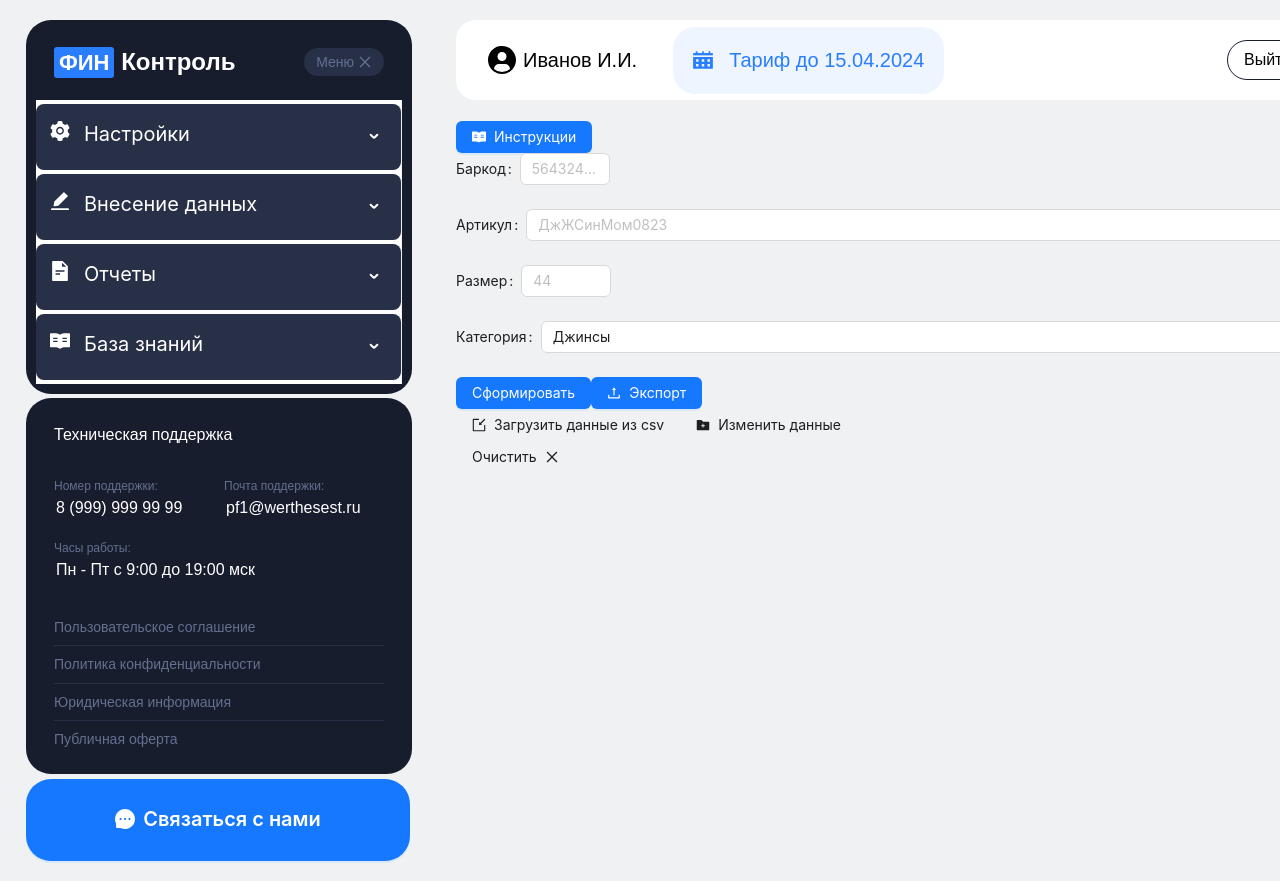
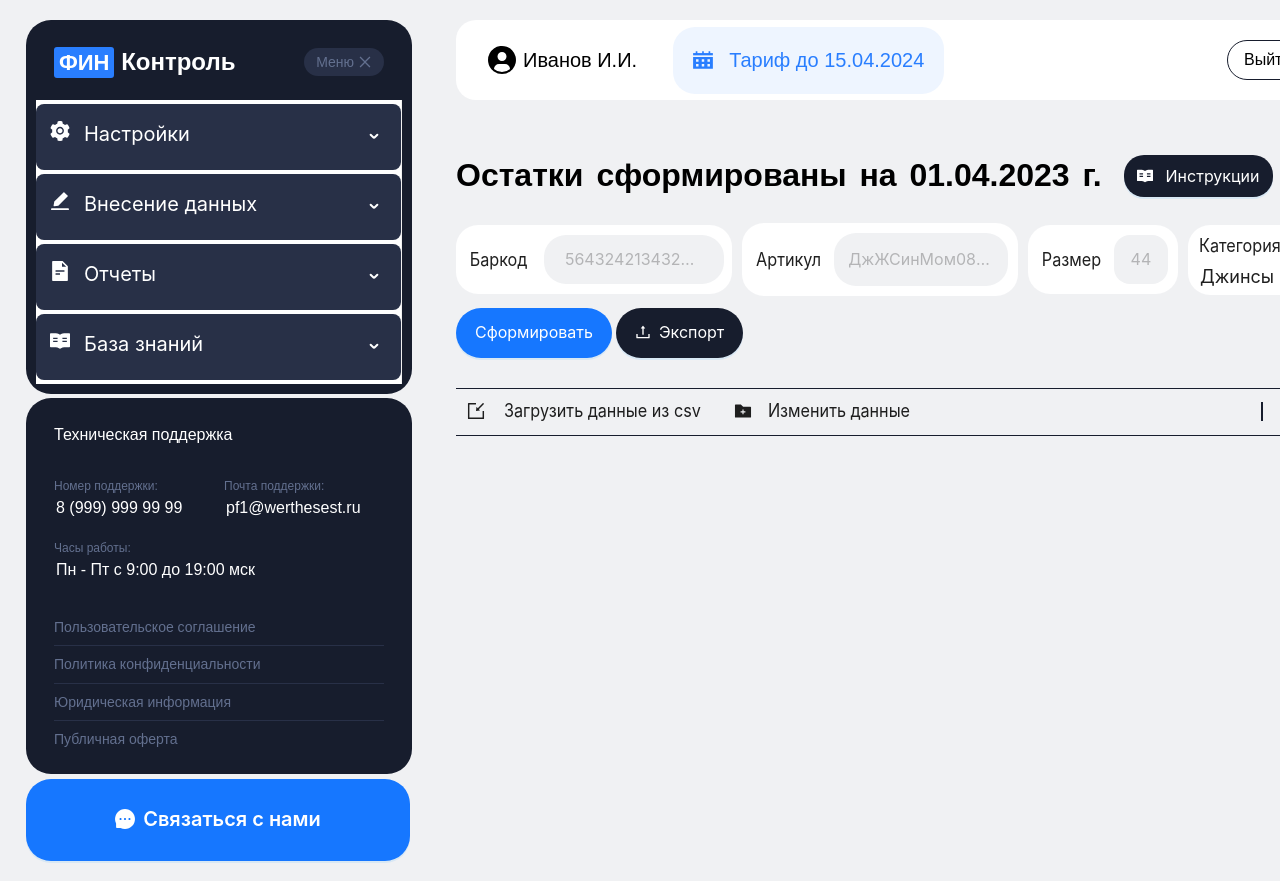
Before and after one commit to sherrasy/fin-control-site, a React (Vite) app in the folder fin-control-site/: page / in a window 1280 px wide. Shown: the top 881 px of the page. Built offline with nearby package versions, Linux system fonts and the light colour scheme.

Commit message:
feat: добавляет центральную секцию wip#2

```diff
--- a/fin-control-site/src/components/filters/filters.tsx
+++ b/fin-control-site/src/components/filters/filters.tsx
@@ -3,31 +3,34 @@ import { ReadFilled, UploadOutlined } from "@ant-design/icons";
 import { CategoryName } from "@utils/constant";
 
 function Filters(): JSX.Element {
+    const date = '01.04.2023';
     return (
         <div className='filters'>
             <div className="filters__heading">
-                <h1 className="filters__title"></h1>
+                <h1 className="filters__title"> Остатки сформированы на {date} г.</h1>
                 <Button type='primary' icon={<ReadFilled />} className="filters__info-btn">Инструкции</Button>
             </div>
             <div className="filters__container">
                 <Form className="filters__form filters-form" autoComplete="off">
                     <Form.Item label="Баркод" name='barcode' className="filters-form__item">
-                        <InputNumber placeholder="5643242134323099" />
+                        <InputNumber controls={false} placeholder="5643242134323099" className="custom-input input-barcode"/>
                     </Form.Item>
                     <Form.Item label="Артикул" name='part_number' className="filters-form__item">
-                        <Input placeholder="ДжЖСинМом0823" />
+                        <Input placeholder="ДжЖСинМом0823" className="custom-input input-part_number" />
                     </Form.Item>
                     <Form.Item label="Размер" name='size' className="filters-form__item">
-                        <InputNumber placeholder="44" />
+                        <Input placeholder="44" className="custom-input input-size"/>
                     </Form.Item>
                     <Form.Item label="Категория" name='category' className="filters-form__item">
-                        <Select  defaultValue={CategoryName.jeans}>
+                        <Select  defaultValue={CategoryName.jeans} className="custom-select">
                             {Object.entries(CategoryName).map(([key, value]) => <Select.Option key={key} value={key}>{value}</Select.Option>)}
                         </Select>
                     </Form.Item>
                 </Form>
-                <Button type="primary" className="filters__submit-btn">Сформировать</Button>
-                <Button type="primary" className="filters__export-btn"  icon={<UploadOutlined /> }>Экспорт</Button>
+                <div className="filters__controls filter-controls">
+                <Button type="primary" className="filter-controls__submit">Сформировать</Button>
+                <Button type="primary" className="filter-controls__export"  icon={<UploadOutlined /> }>Экспорт</Button>
+            </div>
             </div>
         </div>
 
--- /dev/null
+++ b/fin-control-site/src/styles/blocks/filters.scss
@@ -0,0 +1,135 @@
+.filters {
+  margin-top: 36px;
+
+  &__heading {
+    @include default-flex-centered;
+    gap: 22px;
+  }
+
+  &__title {
+    font-size: 32px;
+    word-spacing: 4px;
+  }
+
+  &__info-btn {
+    padding: 20px 12px;
+    border-radius: 20px;
+    background-color: $color-black-russian;
+    font-size: 16px;
+    .ant-btn-icon {
+      margin-right: 5px;
+    }
+  }
+
+  &__form {
+    @include default-flex-centered;
+    height: 60px;
+    margin-top: 26px;
+    gap: 10px;
+  }
+
+  &__controls {
+    @include default-flex-centered;
+    margin-top: 6px;
+    gap: 4px;
+  }
+}
+
+.filters-form {
+  &__item {
+    background-color: $color-white;
+    padding: 10px;
+    border-radius: 22px;
+
+    .ant-row {
+      align-items: center;
+    }
+
+    .ant-form-item-label label {
+      font-size: 18px;
+      transform: scaleX(0.9);
+    }
+
+    .ant-form-item-label label::after {
+      content: '';
+    }
+
+    .custom-input {
+      font-size: 16px;
+      border-radius: 22px;
+      border: none;
+      background-color: $color-solitude;
+      text-align: center;
+    }
+  }
+
+  &__item:first-child {
+    width: 276px;
+
+    .custom-input {
+      padding: 8px 10px;
+      margin-left: 4px;
+      min-width: 180px;
+    }
+  }
+
+  &__item:nth-child(2) {
+    width: 276px;
+
+    .custom-input {
+      padding: 14px;
+      min-width: 174px;
+    }
+  }
+
+  &__item:nth-child(3) {
+    max-width: 150px;
+    .custom-input {
+      border-radius: 16px;
+      padding: 12px 6px;
+    }
+  }
+
+  &__item:nth-child(4) {
+    width: 120px;
+    height: 70px;
+    padding: 6px;
+    max-width: fit-content;
+
+    .ant-row {
+      @include default-flex-vertical;
+      align-items: flex-start;
+    }
+
+    .ant-form-item-label label {
+      max-height: 30px;
+      transform: scaleX(0.9);
+    }
+
+    .ant-form-item-control-input-content {
+      width: 120px;
+      max-width: fit-content;
+    }
+
+    .custom-select {
+      .ant-select-selector {
+        font-size: 18px;
+        border: none;
+        border-radius: 16px;
+        padding: 0 11px 0 6px;
+      }
+    }
+  }
+}
+
+.filter-controls {
+  &__submit,
+  &__export {
+    padding: 24px 18px;
+    border-radius: 26px;
+    font-size: 16px;
+  }
+  &__export {
+    background-color: $color-black-russian;
+  }
+}
--- /dev/null
+++ b/fin-control-site/src/styles/blocks/table.scss
@@ -0,0 +1,36 @@
+.table {
+  margin-top: 30px;
+
+  .ant-btn-text {
+    font-size: 18px;
+    span:not(.ant-btn-icon, .anticon) {
+      transform: scaleX(0.9);
+    }
+  }
+
+  &__controls {
+    @include default-flex-centered;
+    justify-content: space-between;
+    border-top: 1px solid $color-black-russian;
+    border-bottom: 1px solid $color-black-russian;
+
+    &_left-part {
+      .ant-btn-text {
+        padding: 22px 10px;
+      }
+    }
+
+    &_right-part:before {
+      content: '';
+      border: 1px solid $color-black-russian;
+      align-self: stretch;
+    }
+
+    &_right-part {
+      .ant-btn-text {
+        margin-left: 22px;
+        padding-right: 5px;
+      }
+    }
+  }
+}
--- a/fin-control-site/src/styles/styles.scss
+++ b/fin-control-site/src/styles/styles.scss
@@ -9,8 +9,10 @@
 //-----------------
 @import './blocks/company-info';
 @import './blocks/contact-button';
+@import './blocks/filters';
 @import './blocks/header-info';
 @import './blocks/menu-info';
+@import './blocks/table';
 
 //Pages
 //-----------------
```
Also changed, not shown: fin-control-site/src/types/item.interface.ts (added, +10 -0 lines).
